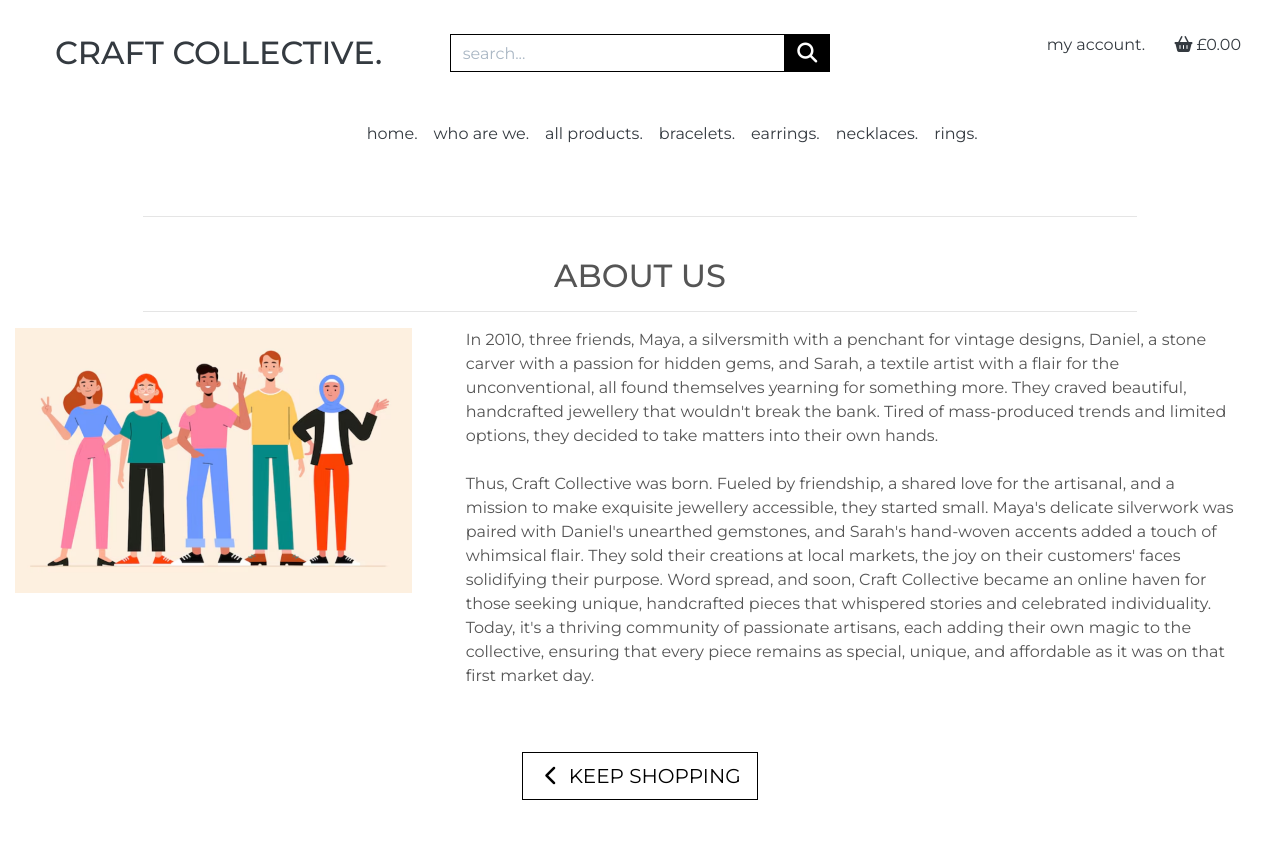
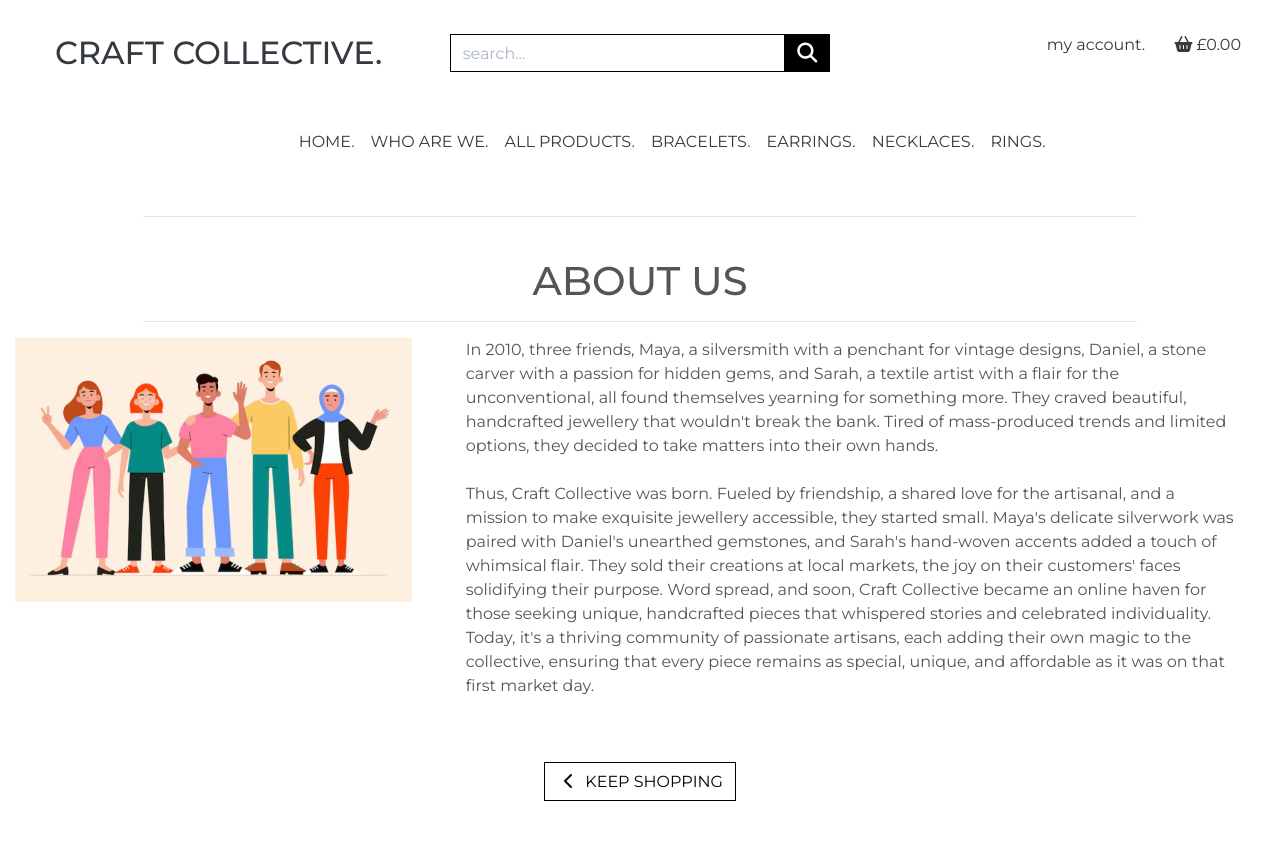
Before and after one commit to lrchnnng/craft-collective, a Django app: page /about_us/ in a window 1280 px wide. Before the commit the page ends 800 px from the top, so only its background shows below. Run offline with Django 3.2, Linux system fonts and the light colour scheme; parts of the project's set-up code (start-up, migrations or seed data) failed here and were passed over; some libraries are stand-ins or nearby versions.

Commit message:
fixed rsplit error and buttons, started wave testing

```diff
--- a/bag/templates/bag/checkout-buttons.html
+++ b/bag/templates/bag/checkout-buttons.html
@@ -1,11 +1,11 @@
 <!-- Keep Shopping button-->
-<a href="{% url 'products' %}" class="btn btn-outline-black rounded-0 btn-lg my-1" aria-labelledby="Keep shopping">
+<a href="{% url 'products' %}" class="btn btn-outline-black rounded-0 my-1" aria-labelledby="Keep shopping">
     <span class="icon">
         <i class="fas fa-chevron-left"></i>
     </span>
     <span class="text-uppercase">Keep Shopping</span>
 </a>
 <!-- Secure checkout button -->
-<a href="{% url 'checkout' %}" class="btn btn-black rounded-0 btn-lg my-1" aria-labelledby="Secure checkout">
+<a href="{% url 'checkout' %}" class="btn btn-black rounded-0 text-uppercase my-1" aria-labelledby="Secure checkout">
     <span class="text-uppercase">Secure Checkout</span>
 </a>
--- a/home/templates/home/index.html
+++ b/home/templates/home/index.html
@@ -18,7 +18,7 @@
             <!-- Page Header-->
             <h1 class="logo-font my-4 text-black">craft collective.</h1>
             <!-- Shop Now button -->
-            <a href="{% url 'products' %}" type="button" class="btn btn-outline-black rounded-0 btn-lg text-light logo-font"
+            <a href="{% url 'products' %}" type="button" class="btn btn-outline-black rounded-0 text-uppercase px-2"
                aria-label="shop now">shop now</a>
             <!-- Free Delivery Information -->
             <p class="my-4">Free delivery on orders over £{{ free_delivery_threshold }}</p>
--- a/home/templates/info/about_us.html
+++ b/home/templates/info/about_us.html
@@ -7,7 +7,7 @@
     <div class="row">
         <div class="col-12 text-center">
             <hr>
-            <h2 class="logo-font pt-4">About Us</h2>
+            <h1 class="logo-font pt-4">About Us</h1>
             <hr>
         </div>
     </div>
@@ -42,7 +42,7 @@
     </div>
     <div class="row">
         <div class="col-12 text-center">
-            <a href="{% url 'products' %}" class="btn btn-outline-black rounded-0 btn-lg my-5">
+            <a href="{% url 'products' %}" class="btn btn-outline-black rounded-0 my-5">
                 <span class="icon">
                     <i class="fas fa-chevron-left"></i>
                 </span>
--- a/home/templates/info/faq.html
+++ b/home/templates/info/faq.html
@@ -113,7 +113,7 @@
     </div>
     <div class="col-12 text-center">
         <br>
-        <a href="{% url 'products' %}" class="btn btn-outline-black rounded-0 btn-lg" aria-labelledby="Keep shopping">
+        <a href="{% url 'products' %}" class="btn btn-outline-black rounded-0" aria-labelledby="Keep shopping">
             <span class="icon">
                 <i class="fas fa-chevron-left"></i>
             </span>
--- a/templates/base.html
+++ b/templates/base.html
@@ -56,7 +56,8 @@
       <div class="col-12 col-lg-4 my-auto py-1 py-lg-0">
         <form class="form" method="GET" action="{% url 'products' %}">
           <div class="input-group w-100">
-            <input class="form-control border border-black rounded-0" type="text" name="q" placeholder="search...">
+            <input class="form-control border border-black rounded-0" type="text" name="q"
+                   placeholder="search..." aria-label="type search term here">
             <div class="input-group-append">
               <!-- Search Bar -->
               <button class="form-control form-control btn btn-black border border-black rounded-0"
--- a/templates/includes/navbars/main-nav.html
+++ b/templates/includes/navbars/main-nav.html
@@ -2,50 +2,50 @@
     <ul class="navbar-nav w-auto mx-auto">
 
         <!-- Index -->
-        <li class="nav-item ">
-            <a class="nav-link text-dark" href="{% url 'home' %}" aria-label="home">home.</a>
+        <li class="nav-item my-2">
+            <a class="nav-link text-dark text-uppercase" href="{% url 'home' %}" aria-label="home">home.</a>
         </li>
 
         <!-- Who are we -->
-        <li class="nav-item dropdown">
-            <a class="nav-link text-dark" aria-current="page" role="button" href="#" data-toggle="dropdown"
+        <li class="nav-item dropdown my-2">
+            <a class="nav-link text-dark text-uppercase" aria-current="page" role="button" href="#" data-toggle="dropdown"
                 aria-expanded="false" aria-label="who we are dropdown menu">who are we.</a>
             <ul class="dropdown-menu border border-4 rounded">
                 <li class="dropdown-item">
-                    <a class="text-dark" href="{% url 'about_us' %}" aria-label="about us">about us.</a>
+                    <a class="text-dark text-uppercase" href="{% url 'about_us' %}" aria-label="about us">about us.</a>
                 </li>
                 <li class="dropdown-item">
-                    <a class="text-dark" href="{% url 'faq' %}" aria-label="FAQ">FAQ.</a>
+                    <a class="text-dark text-uppercase" href="{% url 'faq' %}" aria-label="FAQ">FAQ.</a>
                 </li>
             </ul>
         </li>
 
         <!-- All Products -->
-        <li class="nav-item">
-            <a class="nav-link text-dark" href="{% url 'products' %}" aria-label="all products">all products.</a>
+        <li class="nav-item my-2">
+            <a class="nav-link text-dark text-uppercase" href="{% url 'products' %}" aria-label="all products">all products.</a>
         </li>
 
         <!-- Bracelets -->
-        <li class="nav-item">
-            <a class="nav-link text-dark"
+        <li class="nav-item my-2">
+            <a class="nav-link text-dark text-uppercase"
                href="{% url 'products' %}?category=bracelets" aria-label="bracelets">bracelets.</a>
         </li>
 
         <!-- Earrings -->
-        <li class="nav-item">
-            <a class="nav-link text-dark"
+        <li class="nav-item my-2">
+            <a class="nav-link text-dark text-uppercase"
                href="{% url 'products' %}?category=earrings" aria-label="earrings">earrings.</a>
         </li>
 
         <!-- Necklaces -->
-        <li class="nav-item">
-            <a class="nav-link text-dark"
+        <li class="nav-item my-2">
+            <a class="nav-link text-dark text-uppercase"
                href="{% url 'products' %}?category=necklaces" aria-label="necklaces">necklaces.</a>
         </li>
 
         <!-- Rings -->
-        <li class="nav-item ">
-            <a class="nav-link text-dark"
+        <li class="nav-item my-2">
+            <a class="nav-link text-dark text-uppercase"
                href="{% url 'products' %}?category=rings" aria-label="rings">rings.</a>
         </li>
     </ul>
--- a/templates/includes/navbars/mobile-top-header.html
+++ b/templates/includes/navbars/mobile-top-header.html
@@ -12,7 +12,7 @@
                 <form class="form" method="GET" action="{% url 'products' %}">
                     <div class="input-group w-100">
                         <input class="form-control border border-black rounded-0" type="text" name="q"
-                               placeholder="Search our site" aria-label="search input field">
+                               placeholder="SEARCH PRODUCTS" aria-label="search input field">
                         <div class="input-group-append">
                             <button class="form-control form-control btn btn-black border border-black rounded-0" type="submit"
                                     aria-label="search button">
```
Also changed, not shown: TESTING.md (+15 -3 lines), craftcollective/settings.py (+12 -13 lines), assets/testing-img/lighthouse-index.png (added), assets/testing-img/wave-aboutus-1.png (added), assets/testing-img/wave-index-1.png (added).
